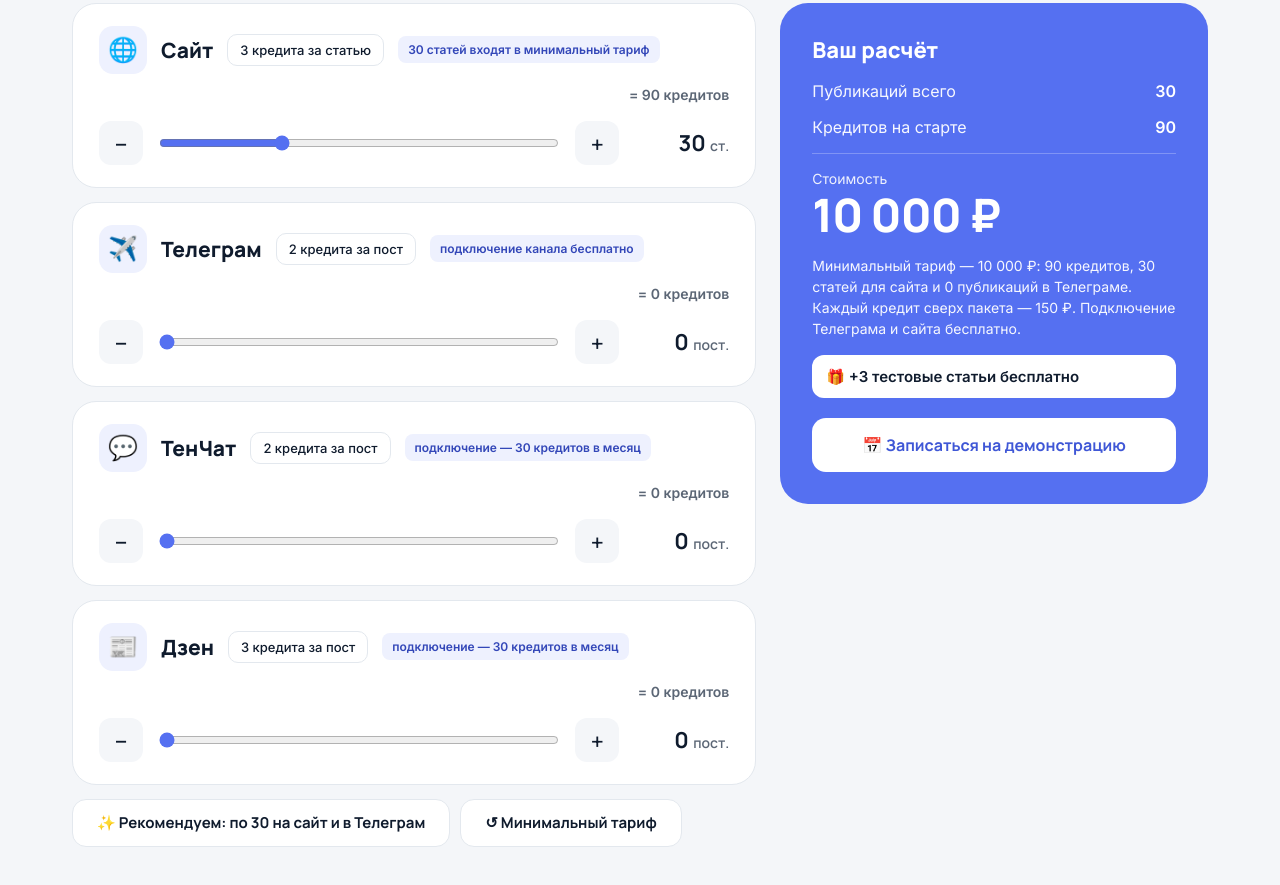
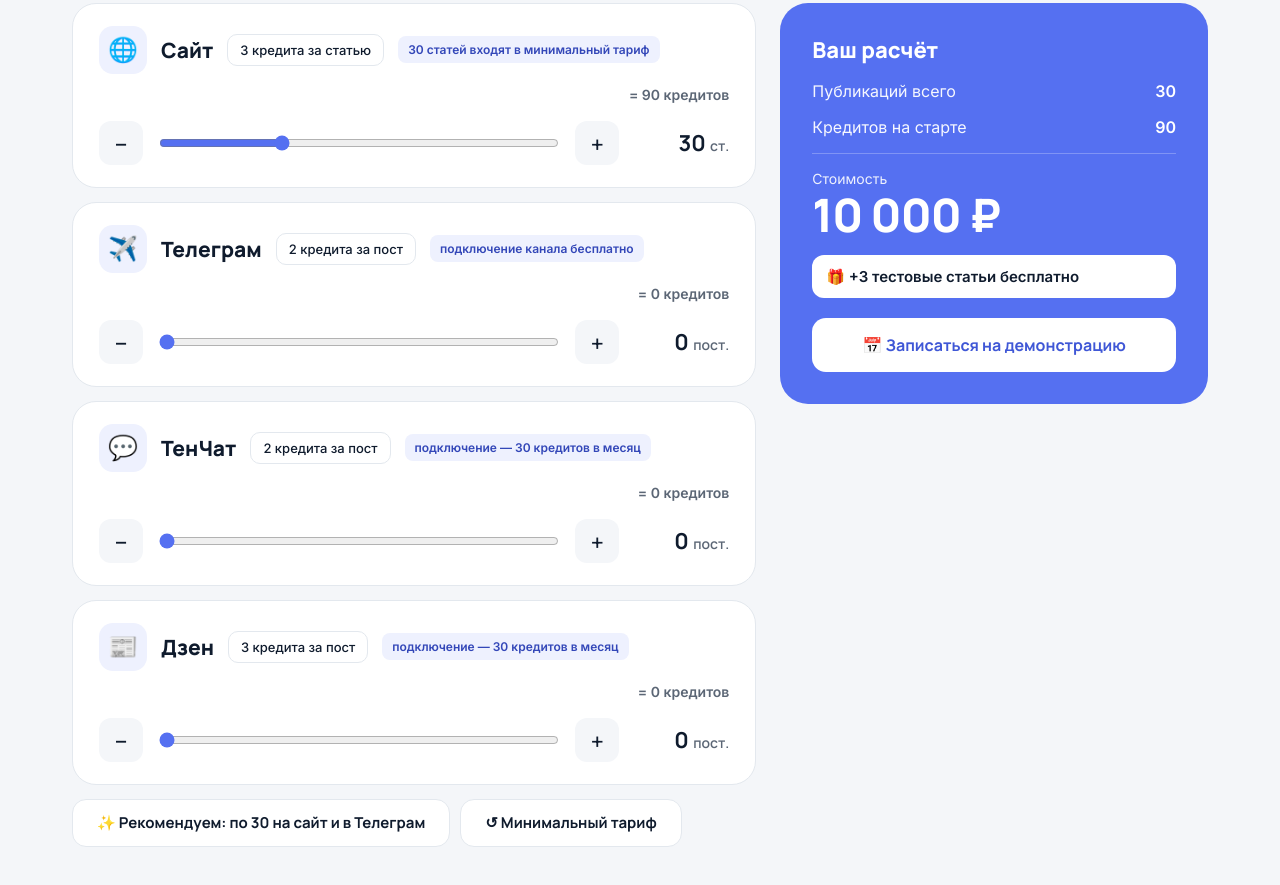
Before and after one commit to Vindma2903/key-content-land, a plain HTML site: page index.html in a window 1280 px wide. Shown: the part 8820-9705 px from the top of the page. Drawn offline with Linux system fonts and the light colour scheme; no server answers.

Commit message:
Калькулятор: убран поясняющий текст под ценой
Строка про минимальный тариф, 0 публикаций в Телеграме, 150 ₽ за кредит сверх пакета и бесплатное подключение убрана вместе с неиспользуемым стилем.

Co-Authored-By: Claude Sonnet 5.5 <noreply@anthropic.com>

```diff
--- a/index.html
+++ b/index.html
@@ -550,7 +550,6 @@
           <div class="csum__price"><span id="calc-price">10&nbsp;000</span>&nbsp;₽</div>
         </div>
         <div class="csum__warn" id="calc-below" hidden>Выбрано меньше минимального тарифа — стоимость 10&nbsp;000&nbsp;₽ (90 кредитов).</div>
-        <p class="csum__note">Минимальный тариф — 10&nbsp;000&nbsp;₽: 90 кредитов, 30 статей для сайта и 0 публикаций в Телеграме. Каждый кредит сверх пакета — 150&nbsp;₽. Подключение Телеграма и сайта бесплатно.</p>
         <div class="csum__gift">🎁 +3 тестовые статьи бесплатно</div>
         <button class="btn btn--white" type="button" data-open-modal><span class="hide-phone">📅 Записаться на демонстрацию</span><span class="show-phone">📅 Записаться на демо</span></button>      </aside>
     </div>
--- a/styles.css
+++ b/styles.css
@@ -276,7 +276,6 @@ img,svg{max-width:100%}
 .csum__price{margin-top:4px;font-family:var(--fh);font-weight:800;font-size:46px;line-height:1.05;letter-spacing:-.02em}
 .csum__warn{font-size:14px;line-height:1.45;background:rgba(255,255,255,.22);border-radius:12px;padding:10px 12px}
 .csum__warn[hidden]{display:none}
-.csum__note{font-size:14px;line-height:1.5;opacity:.95}
 .csum__gift{font-size:15px;font-weight:700;background:#fff;color:var(--ink);border-radius:12px;padding:12px 14px}
 .csum .btn{margin-top:4px}
 
```
